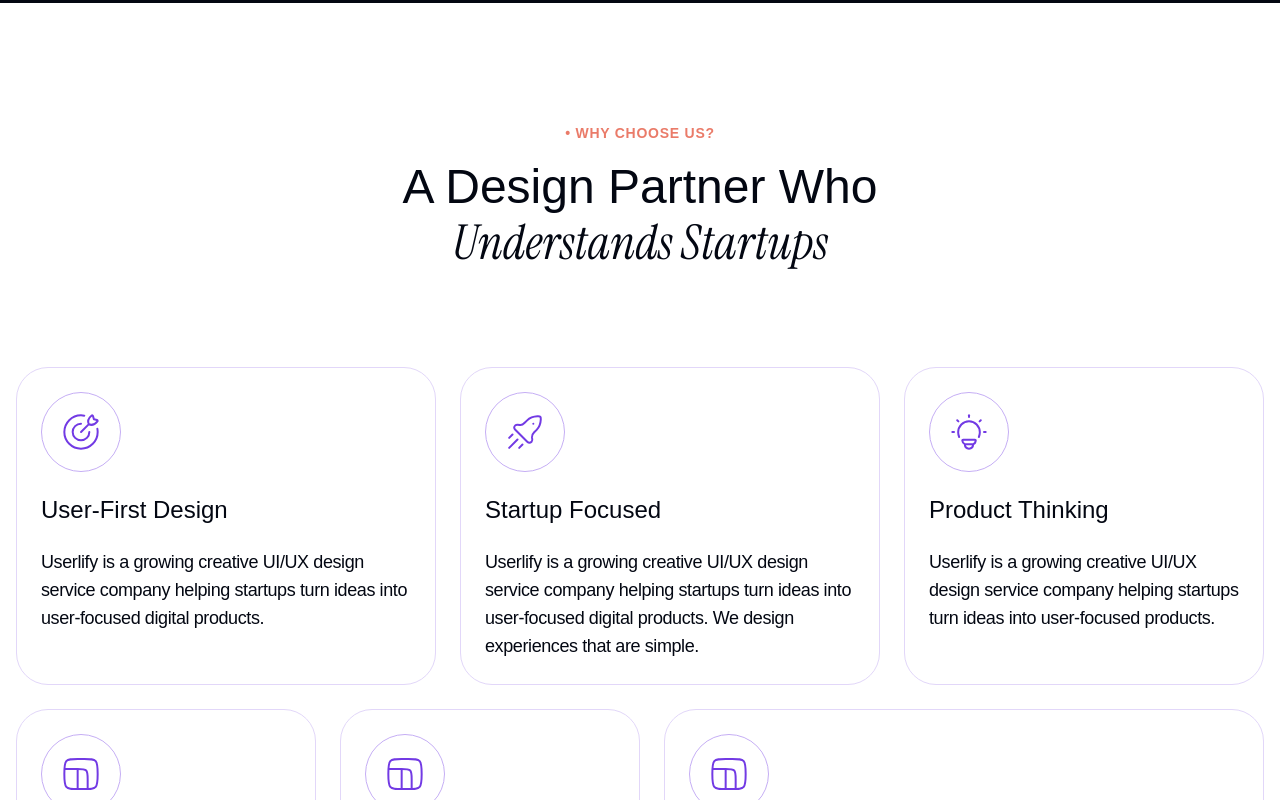
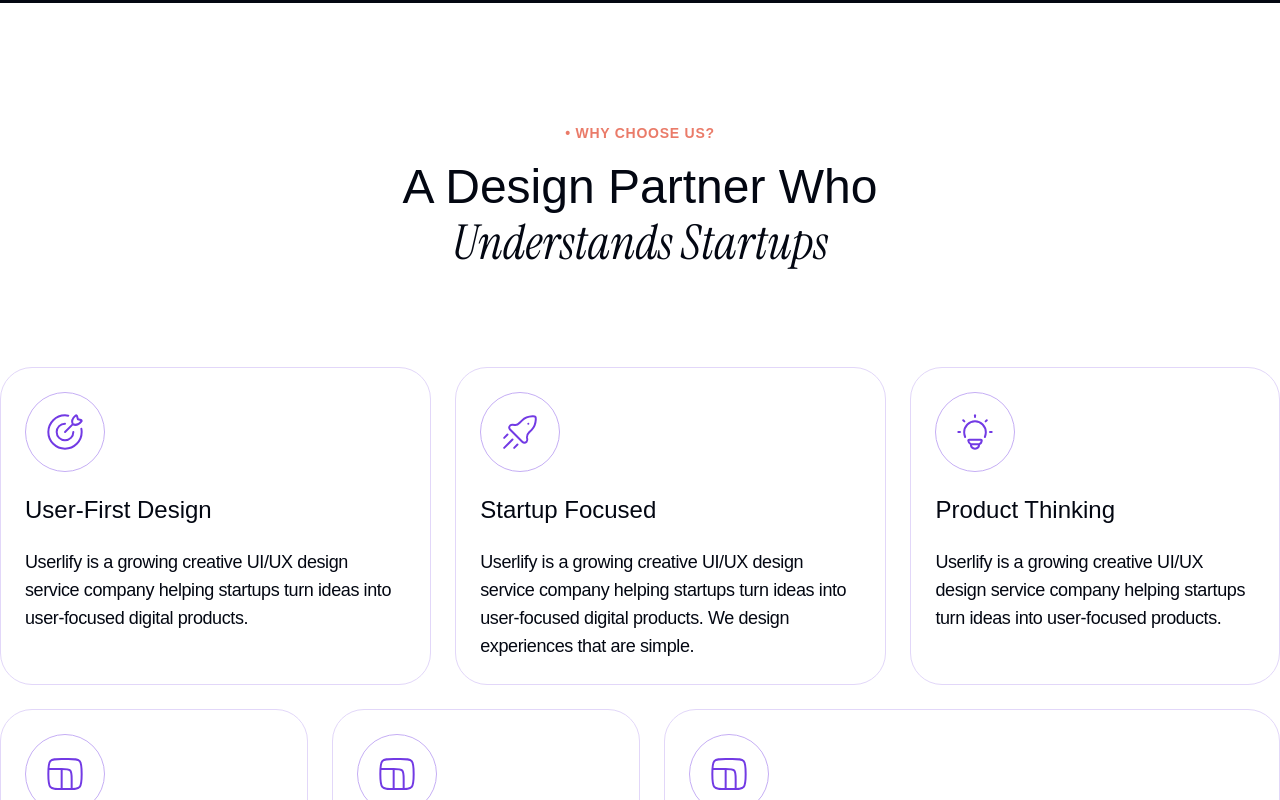
Before and after one commit to SparkStudio-Ltd/userlify, a Next.js app: page / in a window 1280 px wide. Shown: the part 3600-4400 px from the top of the page. Built offline with nearby package versions, Linux system fonts and the light colour scheme; a web font is replaced by a local one.

Commit message:
fix: Remove unnecessary padding from WhyChooseUsSection for improved layout

```diff
--- a/src/components/sections/WhyChooseUsSection.tsx
+++ b/src/components/sections/WhyChooseUsSection.tsx
@@ -89,7 +89,7 @@ export default function WhyChooseUsSection() {
 
     return (
         <section className="w-full py-[120px] bg-white">
-            <div className="max-w-[1472px] mx-auto px-4">
+            <div className="max-w-[1472px] mx-auto">
                 {/* Title Container */}
                 <div ref={titleRef} className="flex flex-col items-center gap-4 mb-24">
                     {/* Kicker */}
```
